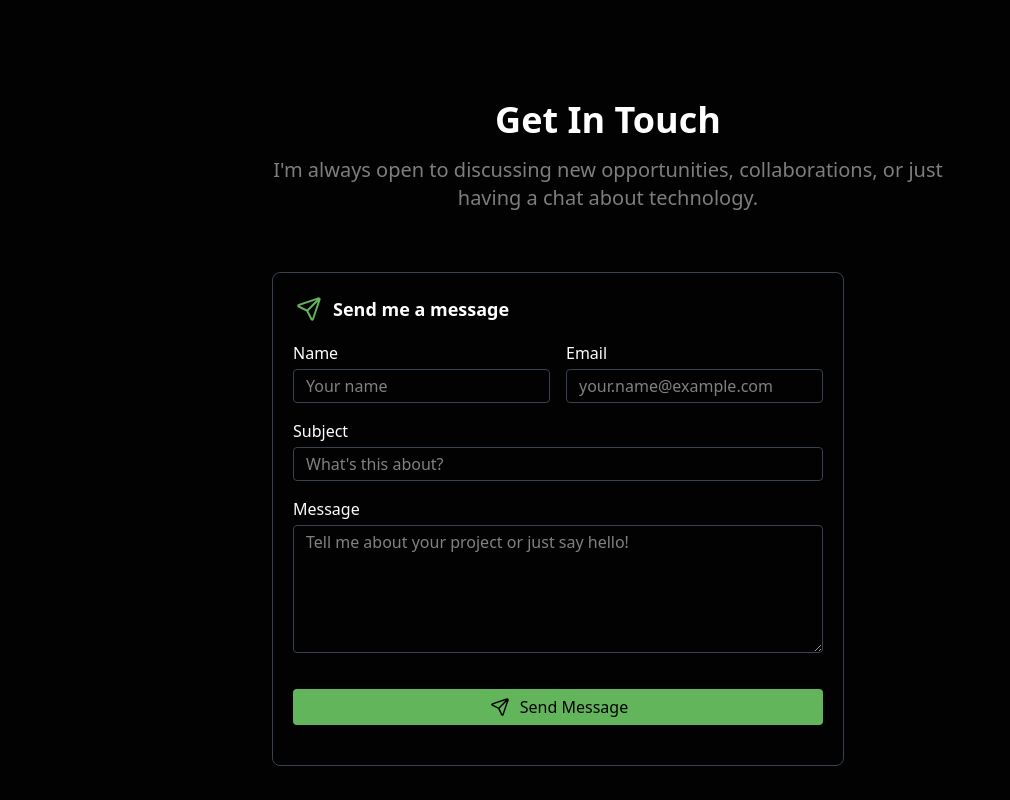
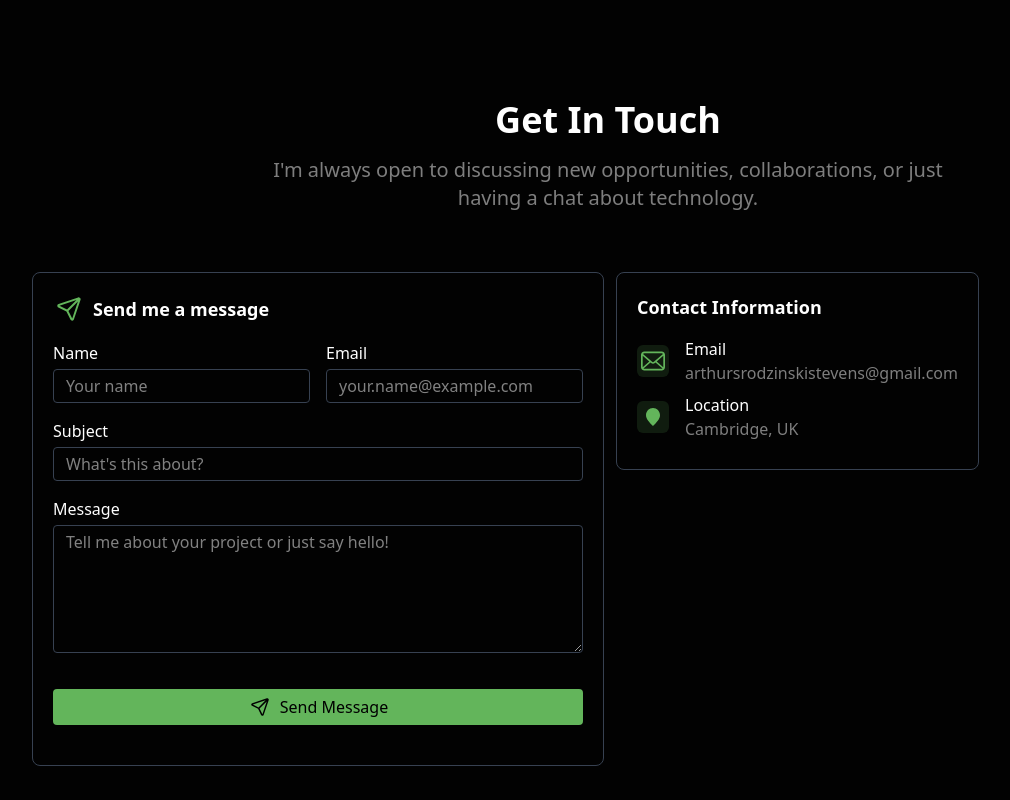
Before and after one commit to arthurstevens/portfolio, a React (Vite) app: page / in a window 1280 px wide. Shown: the part 2606-3406 px from the top of the page, without its empty margins (32-1042 px from the left). Built offline with nearby package versions, Linux system fonts and the light colour scheme.

Commit message:
feat(contact): add contact information

```diff
--- a/src/components/Contact.tsx
+++ b/src/components/Contact.tsx
@@ -1,4 +1,5 @@
 import ContactForm from './ui/ContactForm'
+import ContactInformation from './ui/ContactInformation'
 
 const About = () => {
   return (
@@ -11,9 +12,12 @@ const About = () => {
             I'm always open to discussing new opportunities, collaborations, or just having a chat about technology.
           </p>
         </div>
-        <div>
-          <div className="w-1/2">
+        <div className="grid grid-cols-2 gap-4">
+          <div>
             <ContactForm />
+          </div>
+          <div>
+            <ContactInformation />
           </div>
         </div>
       </div>
--- /dev/null
+++ b/src/components/ui/ContactInformation.tsx
@@ -0,0 +1,37 @@
+import Email from './icons/Email'
+import Location from './icons/Location'
+
+const ContactInformation = () => (
+  <div className="border-1 border-border rounded-lg p-5 w-max">
+    <h4 className="text-lg font-semibold text-primary mb-4">Contact Information</h4>
+    <ul>
+      {/* Email */}
+      <li className="flex items-center gap-4 mb-2">
+        <div className="bg-accent/15 rounded-md w-min p-1 text-accent">
+          <Email />
+        </div>
+        <div className="flex flex-col">
+          <span className="font-medium">Email</span>
+          <a
+            href="mailto:arthursrodzinskistevens@gmail.com"
+            className="text-secondary hover:text-accent transition duration-150"
+          >
+            arthursrodzinskistevens@gmail.com
+          </a>
+        </div>
+      </li>
+      {/* Location */}
+      <li className="flex items-center gap-4 mb-2">
+        <div className="bg-accent/15 rounded-md w-min p-1 text-accent">
+          <Location />
+        </div>
+        <div className="flex flex-col">
+          <span className="font-medium">Location</span>
+          <span className="text-secondary">Cambridge, UK</span>
+        </div>
+      </li>
+    </ul>
+  </div>
+)
+
+export default ContactInformation
--- /dev/null
+++ b/src/components/ui/icons/Location.tsx
@@ -0,0 +1,20 @@
+import React from 'react';
+
+interface IconProps extends React.SVGProps<SVGSVGElement> {
+  size?: number | string;
+}
+
+const Location: React.FC<IconProps> = ({ size = 24, ...props }) => (
+  <svg
+    width={size}
+    height={size}
+    viewBox="0 0 24 24"
+    fill="currentColor"
+    xmlns="http://www.w3.org/2000/svg"
+    {...props}
+  >
+    <path d="M10 8L14 12M14 8L10 12M19 10.2C19 14.1764 15.5 17.4 12 21C8.5 17.4 5 14.1764 5 10.2C5 6.22355 8.13401 3 12 3C15.866 3 19 6.22355 19 10.2Z" />
+  </svg>
+);
+
+export default Location;
```
